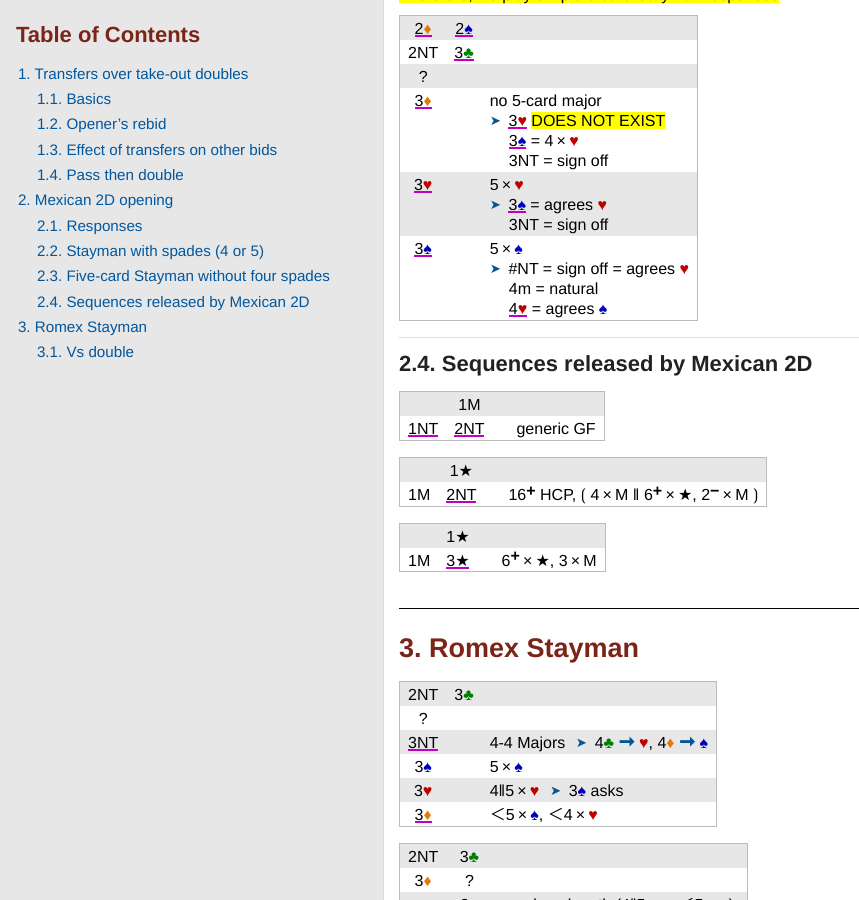
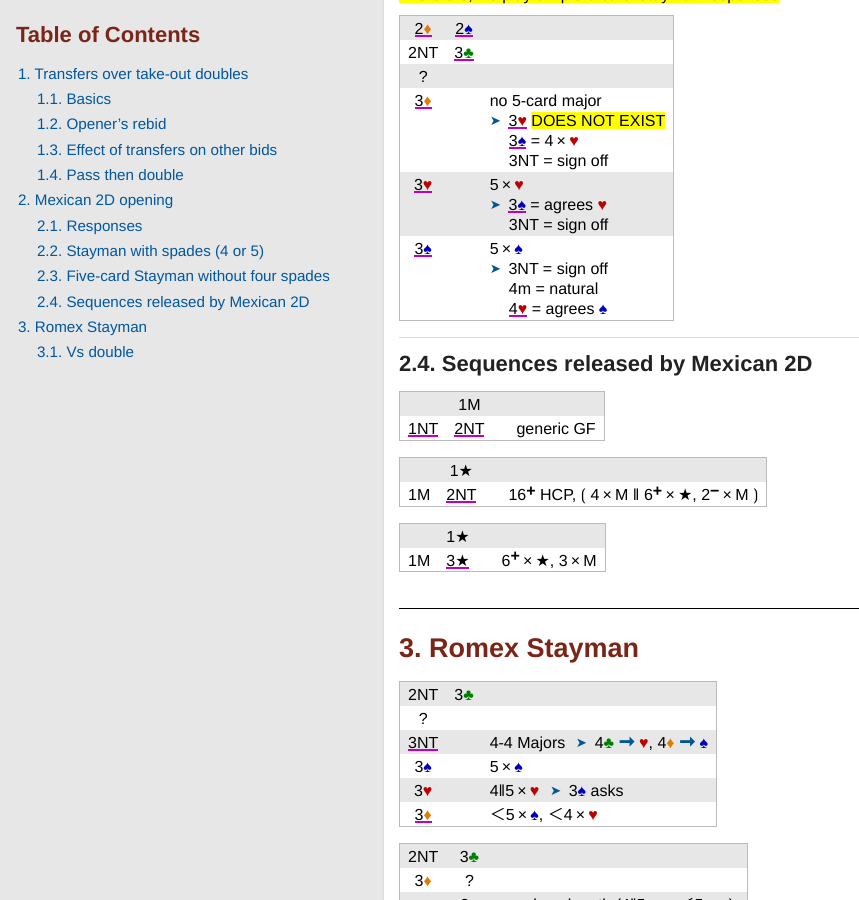
Before and after one commit to kjraywood/kjraywood.github.io, a Jekyll site: the page rbsys/staging.html, which Jekyll copies as it is, in a window 1280 px wide and 900 px high, scrolled down 2266 px. Shown: the whole window, without its empty margins (0-859 px from the left). Built offline with Jekyll 4.4.1, drawn with Linux system fonts in a browser that asks for light colours.

Commit message:
fix follow-up resposense in mex-2D

```diff
--- a/rbsys/staging.html
+++ b/rbsys/staging.html
@@ -380,7 +380,7 @@ no fit.</p>
 <td class="tableblock halign-center valign-top"><p class="tableblock"><span class="alert">3<span class="cardsuit blue">&#x2660;</span></span></p></td>
 <td class="tableblock halign-center valign-top"></td>
 <td class="tableblock halign-left valign-top"><p class="tableblock">5&thinsp;&times;&thinsp;<span class="cardsuit blue">&#x2660;</span>&#160;<br>
-<span class="nobr"><span class="mildblue small higher">&#x27a4;</span>&thinsp; #NT = sign off = agrees <span class="cardsuit red">&#x2665;</span></span><br>
+<span class="nobr"><span class="mildblue small higher">&#x27a4;</span>&thinsp; 3NT = sign off</span><br>
 		&emsp;&thinsp;4m = natural<br>
 		&emsp;&thinsp;<span class="alert">4<span class="cardsuit red">&#x2665;</span></span> = agrees <span class="cardsuit blue">&#x2660;</span></p></td>
 </tr>
```
